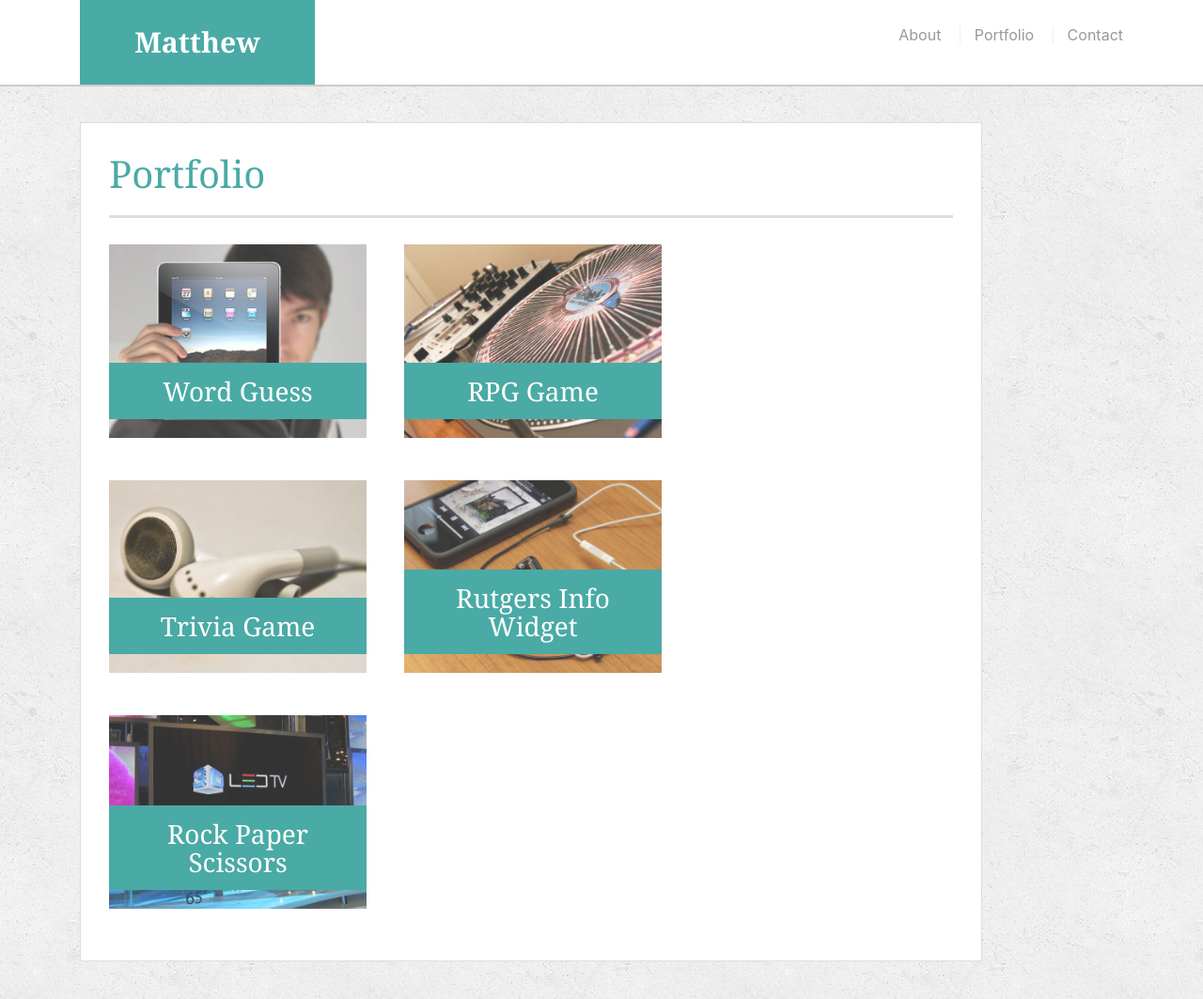
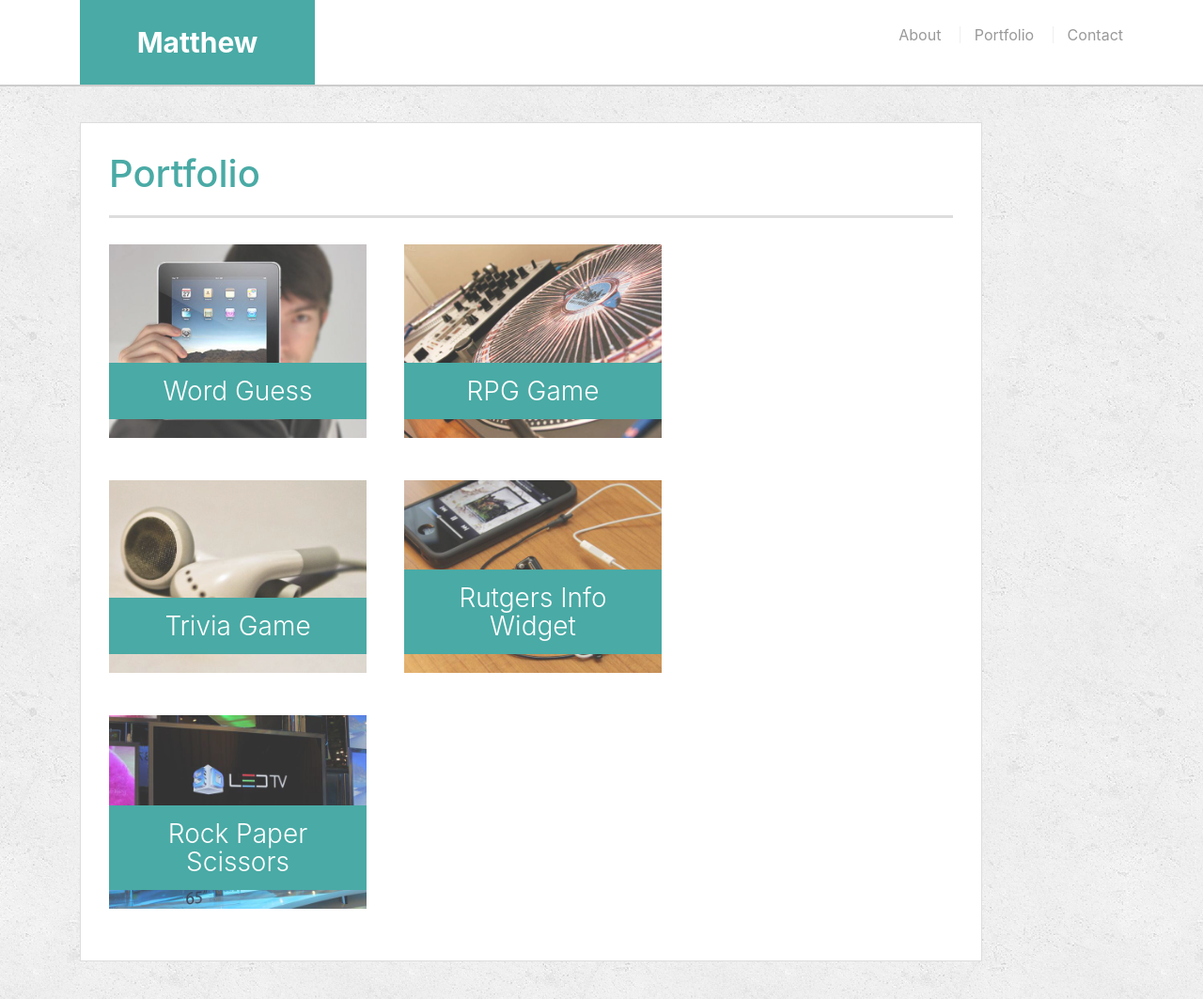
Before and after one commit to Mjimenez05/Responsive-Portfolio, a plain HTML site: page portfolio.html in a window 1280 px wide. Shown: the top 1063 px of the page at 94% size. Drawn offline with nearby package versions, Linux system fonts and the light colour scheme.

Commit message:
working on updating and polishing the portfolio

```diff
--- a/style.css
+++ b/style.css
@@ -3,7 +3,7 @@ I also need to make the text align properly when the size shrinks to 640px
  */
 
 body {
-    font-family: Arial, "Helvetica Neue", Helvetica, sans-serif;
+    font-family: 'Bitter', ;
     font-size: 18px;
     line-height: 34px;
     color: #777777;
@@ -38,7 +38,7 @@ p:last-child {
 h1,
 h2,
 h3 {
-    font-family: Georgia, Times, "Times New Roman", serif;
+    font-family: 'Bitter', ;
     font-weight: 700;
     color: #4aaaa5;
 }
@@ -67,13 +67,14 @@ h3 {
     color: #ffffff;
     background: #ffffff;
     border-bottom: 2px solid #cccccc;
+    /* background-image: url(/images/SLCPano.JPG); */
 }
 
 #logo {
     float: left;
     width: 250px;
     height: 90px;
-    font-family: Georgia, Times, "Times New Roman", serif;
+    font-family: 'Bitter', ;
     font-size: 30px;
     font-weight: 700;
     line-height: 90px;
```
